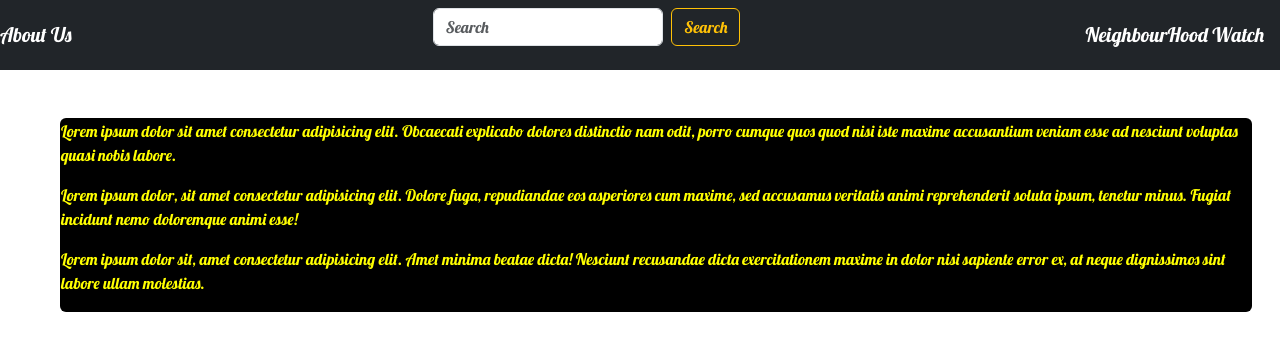
After one commit to CheropS/N-watch, a Django app: page /about/ in a window 1280 px wide. The commit adds this page. Shown: the top 351 px of the page. Run offline with Django 3.2, Linux system fonts and the light colour scheme; some libraries are stand-ins or nearby versions.

Commit message:
adding about us page and linking it

```diff
--- /dev/null
+++ b/watch/templates/about.html
@@ -0,0 +1,15 @@
+{% extends "base.html" %}
+{% load bootstrap5 %}
+{% load static %}
+
+{% block content%}
+{{ block.super }}
+<div class="container-fluid m-5">
+   <div class="card" style="background-color: black;">
+        <p style="color:yellow;">Lorem ipsum dolor sit amet consectetur adipisicing elit. Obcaecati explicabo dolores distinctio nam odit, porro cumque quos quod nisi iste maxime accusantium veniam esse ad nesciunt voluptas quasi nobis labore.</p>
+        <p style="color:yellow;">Lorem ipsum dolor, sit amet consectetur adipisicing elit. Dolore fuga, repudiandae eos asperiores cum maxime, sed accusamus veritatis animi reprehenderit soluta ipsum, tenetur minus. Fugiat incidunt nemo doloremque animi esse!</p>
+        <p style="color:yellow;">Lorem ipsum dolor sit, amet consectetur adipisicing elit. Amet minima beatae dicta! Nesciunt recusandae dicta exercitationem maxime in dolor nisi sapiente error ex, at neque dignissimos sint labore ullam molestias.</p>
+   </div>
+
+</div>
+{% endblock %}
--- a/watch/templates/navbar.html
+++ b/watch/templates/navbar.html
@@ -1,7 +1,7 @@
 
 
 <nav class="navbar navbar-dark bg-dark">
-    <a class="navbar-brand" href="#">About Us</a>
+    <a class="navbar-brand" href="{% url 'about' %}">About Us</a>
     <!-- <button class="navbar-toggler" type="button" data-toggle="collapse" data-target="#navbarSupportedContent" aria-controls="navbarSupportedContent" aria-expanded="false" aria-label="Toggle navigation">
       <span class="navbar-toggler-icon"></span>
     </button> -->
--- a/watch/urls.py
+++ b/watch/urls.py
@@ -9,7 +9,7 @@ urlpatterns=[
     path('', views.home, name='home'),
     path('business/', views.business, name='business'),
     path('wines/', views.wines, name='wines'),
-    path('mixed/', views.mixed, name='mixed'),
+    path('about/', views.about, name='about'),
 ]
 
 if settings.DEBUG:
--- a/watch/views.py
+++ b/watch/views.py
@@ -14,5 +14,5 @@ def business(request):
 
 def wines(request):
     return render(request, 'wines.html')
-def mixed(request):
-    return render(request, 'mixed.html')
+def about(request):
+    return render(request, 'about.html')
```
Also changed, not shown: watch/templates/mixed.html (deleted, +0 -37 lines).
